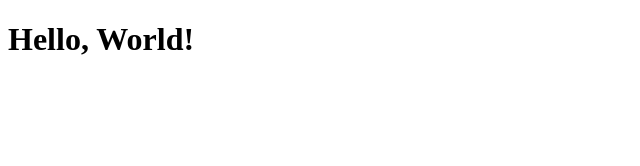
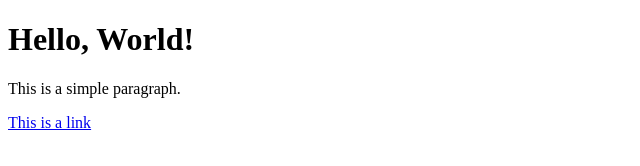
Before and after one commit to joshvalenzuela/repo-demonyo, a plain HTML site: page index.html in a window 1280 px wide. Shown: the whole page, without its empty margins (0-640 px from the left). Drawn offline with Linux system fonts and the light colour scheme.

Commit message:
DEV 2 done

```diff
--- a/index.html
+++ b/index.html
@@ -7,5 +7,7 @@
   </head>
   <body>
     <h1>Hello, World!</h1>
+    <p>This is a simple paragraph.</p>
+    <a href="#">This is a link</a>
   </body>
 </html>
```
